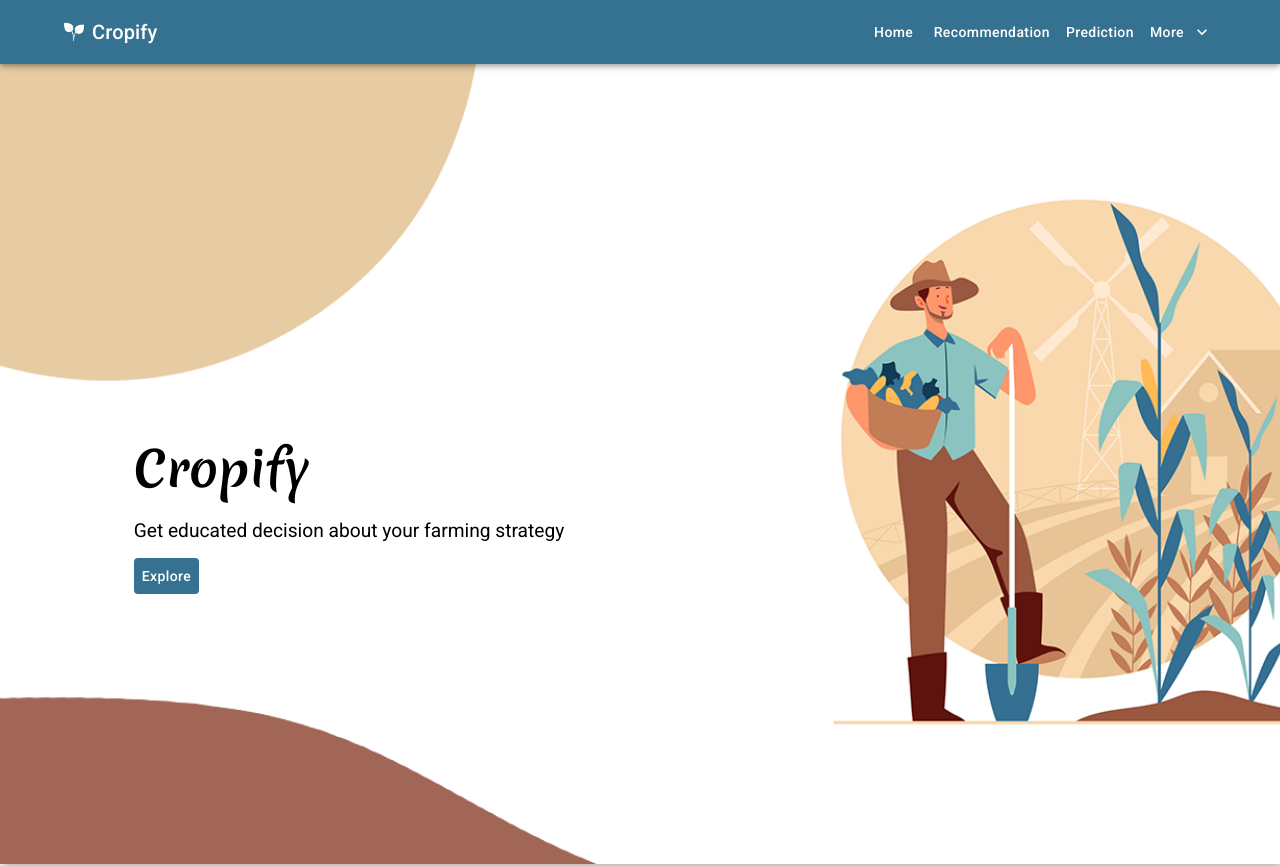
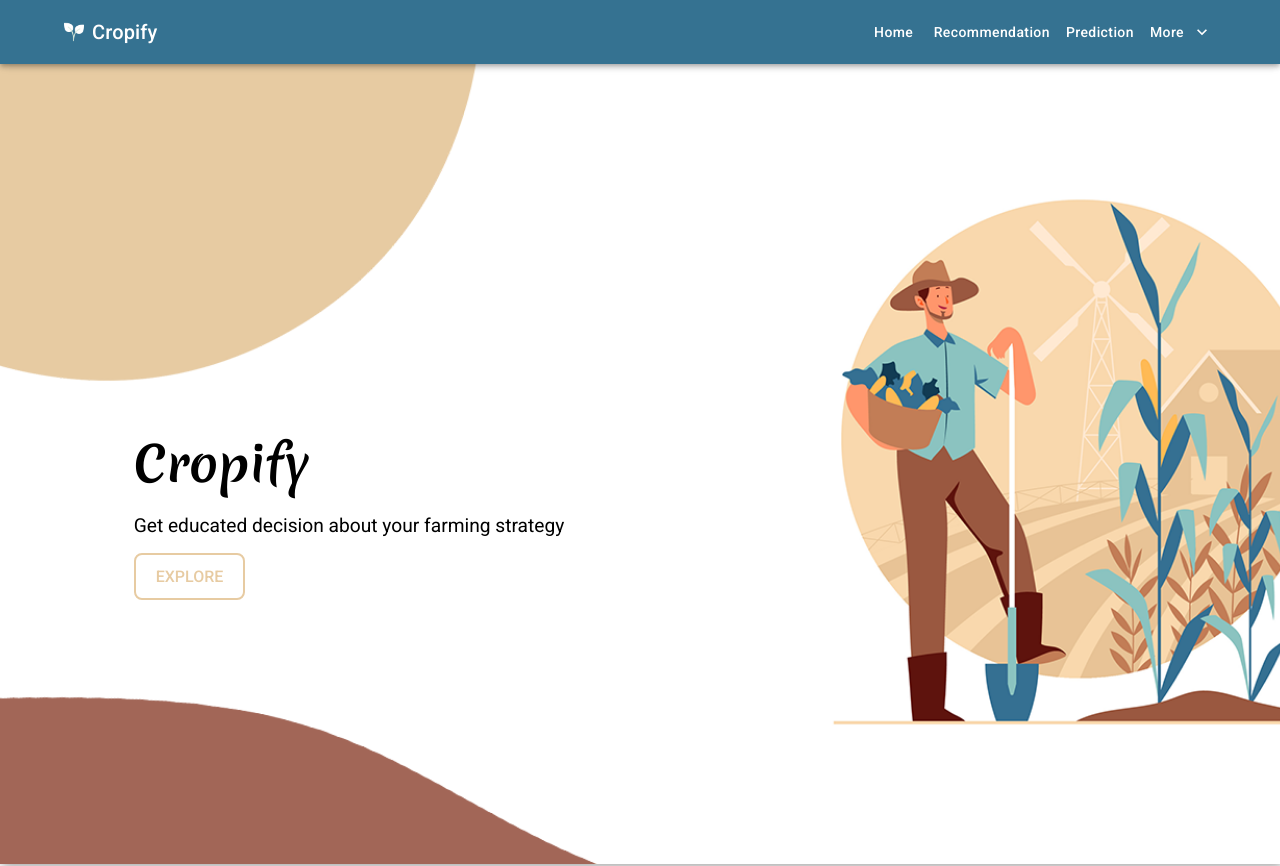
Before and after one commit to nikhilsourav/cropify-client, a React (Create React App) app: page / in a window 1280 px wide. Shown: the top 866 px of the page. Built offline with nearby package versions, Linux system fonts and the light colour scheme.

Commit message:
Modified header btn

```diff
--- a/src/Pages/Home/Home.js
+++ b/src/Pages/Home/Home.js
@@ -3,7 +3,6 @@
  * Improt Utilities
  *
  ************************************************************************************************/
-import { Button } from '@mui/material';
 import { motion } from 'framer-motion';
 import { Link } from 'react-router-dom';
 import './styles.css';
@@ -28,9 +27,9 @@ const Home = () => {
           <div className='header_info'>
             <h1>Cropify</h1>
             <p>Get educated decision about your farming strategy</p>
-            <Link to='/' style={{ textDecoration: 'none' }}>
-              <Button style={{ backgroundColor: '#357291', color: 'white' }}>Explore</Button>
-            </Link>
+            <a href='#services' className='header-btn'>
+              Explore
+            </a>
           </div>
         </div>
       </section>
@@ -57,7 +56,7 @@ const Home = () => {
       </section>
       {/************************************ end About section ************************************/}
 
-      <div className='services-table' id='price' data-aos='fade-up' data-aos-duration='1000'>
+      <div className='services-table' id='services'>
         <span>services</span>
         <div className='services-flex'>
           <div className='services-card'>
@@ -84,7 +83,7 @@ const Home = () => {
               <li>Get predicted yield per acre for given crop</li>
               <li>Prediction is provided based on previous year data</li>
             </ul>
-            <Link to='yield-prediction' className='services-btn'>
+            <Link to='/yield-prediction' className='services-btn'>
               Select
             </Link>
           </div>
--- a/src/Pages/Home/styles.css
+++ b/src/Pages/Home/styles.css
@@ -36,6 +36,21 @@
 .header_container .header_info p {
   font-size: 1.2rem;
   margin-bottom: 1rem;
+}
+.header-btn {
+  display: inline-block;
+  border: 2px solid var(--cashmere);
+  color: var(--cashmere);
+  text-decoration: none;
+  padding: 12px 20px;
+  border-radius: 8px;
+  text-transform: uppercase;
+  font-weight: 500;
+  transition: 0.3s linear;
+}
+.header-btn:hover {
+  background-color: var(--cashmere);
+  color: white;
 }
 
 @media only screen and (max-width: 700px) {
```
